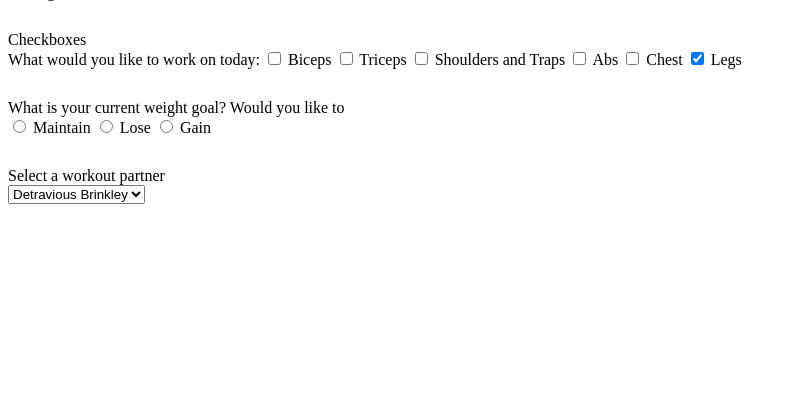
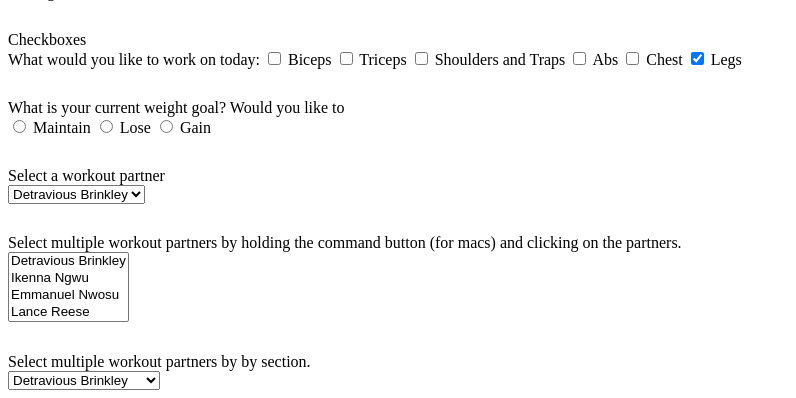
Before and after one commit to Meagan-01/internet_technologies-1, a Python web app: template django/testingdjango/templates/homepage.html in a window 1280 px wide. Shown: the part 427-825 px from the top of the page, without its empty margins (0-796 px from the left). Before the commit the page ends 631 px from the top, so only its background shows below. Run offline with Jinja, Linux system fonts and the light colour scheme; the template is opened without the code that fills it, so the values that code supplies are empty.

Commit message:
added more to the homepage

```diff
--- a/django/testingdjango/templates/homepage.html
+++ b/django/testingdjango/templates/homepage.html
@@ -65,7 +65,7 @@
       </div>
     </form>
 
-    <form class="" action="index.html" method="post">
+    <form class="" action="#" method="post">
       <section class="section">
         Select a workout partner <br>
         <select class="" name="workoutPartner">
@@ -75,7 +75,38 @@
           <option value="">Lance Reese</option>
         </select>
       </section>
+    </form>
 
+    <form class="" action="#" method="post">
+      <section class="section">
+        Select multiple workout partners by holding the command button (for macs) and clicking on the partners.<br>
+        <select name="workoutPartners[]" size="4" multiple="multiple">
+          <option value="">Detravious Brinkley</option>
+          <option value="">Ikenna Ngwu</option>
+          <option value="">Emmanuel Nwosu</option>
+          <option value="">Lance Reese</option>
+        </select>
+      </section>
     </form>
+
+    <form class="" action="#" method="post">
+      <section class="section">
+        Select multiple workout partners by by section.<br>
+        <select name="upperBody">
+          <optgroup label="upper">
+            <option value="">Detravious Brinkley</option>
+            <option value="">Ikenna Ngwu</option>
+
+          </optgroup>
+          <optgroup label=" lowerBody ">
+            <option value="">Emmanuel Nwosu</option>
+            <option value="">Lance Reese</option>
+
+          </optgroup>
+
+        </select>
+      </section>
+    </form>
+
   </body>
 </html>
```
